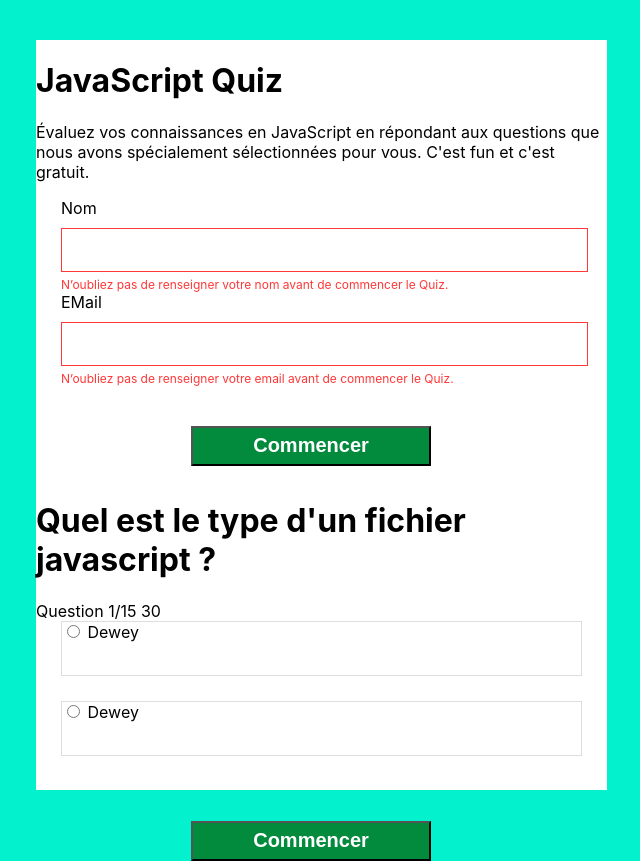
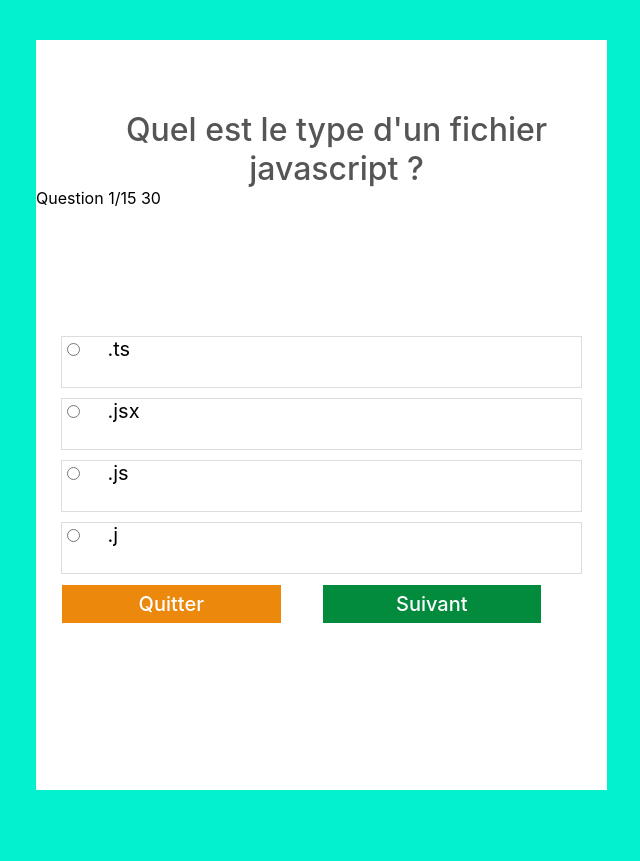
Before and after one commit to DoddyMatabaro/KDAQuizApp, a plain HTML site: page index.html in a window 1280 px wide. Shown: the whole page, without its empty margins (348-988 px from the left). After the commit the page ends 800 px from the top, so only its background shows below. Drawn offline with Linux system fonts and the light colour scheme.

Commit message:
Style: mise en forme du deuxieme formulaire

```diff
--- a/index.html
+++ b/index.html
@@ -10,7 +10,7 @@
 <body>
     <main id="main">
         <!-- page d'accueil -->
-        <div id="content accueil">
+        <!-- <div id="content accueil">
                 <div class="head">
                     <h1>JavaScript Quiz</h1>
                     <p>
@@ -38,11 +38,11 @@
                         </div>
                     </form>
                 </div>
-        </div>
+        </div> -->
         <!-- fin page 1 -->
 
         <!-- de but page deux -->
-        <div id="content question1">
+        <div id="content">
             <div class="head">
                 <h1>Quel est le type d'un fichier javascript ?</h1>
                <label>Question 1/15                                                                                                 30</label>
@@ -51,16 +51,27 @@
                 <form action="" id="form">
                     <div class="columns">
                         <div class="column-radio">
-                            <input type="radio" id="dewey" name="drone" value="dewey">
-                             <label for="dewey">Dewey</label>
+                            <input type="radio" id="1" name="reponse" value=".ts">
+                             <label for="1">.ts</label>
                         </div>
                         <div class="column-radio">
-                            <input type="radio" id="dewey" name="drone" value="dewey">
-                             <label for="dewey">Dewey</label>
+                            <input type="radio" id="2" name="reponse" value=".jsx">
+                             <label for="2">.jsx</label>
+                        </div>
+                        <div class="column-radio">
+                            <input type="radio" id="3" name="reponse" value=".js">
+                             <label for="3">.js</label>
+                        </div>
+                        <div class="column-radio">
+                            <input type="radio" id="4" name="reponse" value=".j">
+                             <label for="4">.j</label>
                         </div>
 
                         <div class="column">
-                            <button>Commencer</button>
+                                <div>
+                                    <button class="quit">Quitter</button>
+                                    <button class="next">Suivant</button>
+                                </div>
                         </div>
                     </div>
                 </form>
--- a/style.css
+++ b/style.css
@@ -88,12 +88,55 @@ body{
 
 .columns>.column-radio{
     padding: 0;
-    margin: 0 25px 25px 25px;
+    margin: 0 25px 10px 25px;
+    height: 50px;
     border: solid 1px #DDDDDD;
+
 }
 
 .columns>.column-radio>.input{
     font-size: 50px;
-    /* padding: 20px; */
+    height: 40px;
+    padding: 20px;
 
 }
+.columns>.column-radio>label{
+    font-size: 20px;
+    padding: 20px;
+
+}
+.columns>.column>div{
+    display: grid;
+    grid-template-columns: 1fr 1fr;
+}
+.columns>.column>div>button{
+    color: #FFFFFF;
+    margin: 0 40px 0 0;
+    height: 40px;
+    border: solid 1px;
+}
+.next{
+    color: #FFFFFF;
+    border: solid 1px;
+    background: #028A3D;
+    font-family: 'Inter';
+    font-style: normal;
+    font-weight: 500;
+    font-size: 20px;
+    line-height: 24px;
+    text-align: center;
+    color: #FFFFFF;
+
+}
+.quit{
+    color: #FFFFFF;
+    border: solid 1px;
+    font-family: 'Inter';
+    font-style: normal;
+    font-weight: 500;
+    font-size: 20px;
+    line-height: 24px;
+    text-align: center;
+    background: #EC880C;
+    color: #2d2626;
+}
```
